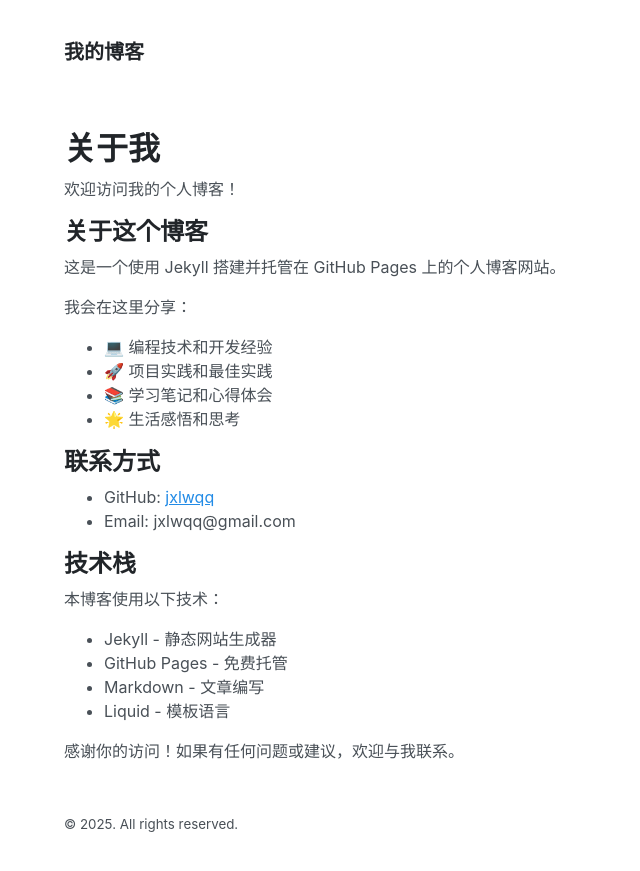
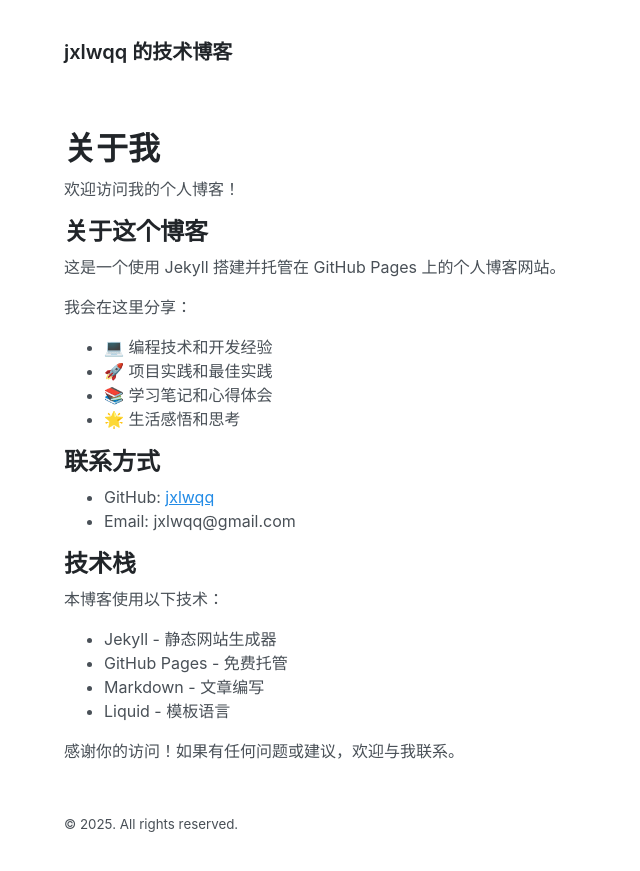
Before and after one commit to jxlwqq/jxlwqq.github.io, a Jekyll site: the page built from about.md, in a window 1280 px wide. Shown: the top 871 px of the page, without its empty margins (0-640 px from the left). Built offline with Jekyll 4.4.1, drawn with Linux system fonts in a browser that asks for light colours.

Commit message:
Update site title to include author's name

```diff
--- a/_config.yml
+++ b/_config.yml
@@ -1,5 +1,5 @@
 # 网站设置
-title: 我的博客
+title: jxlwqq 的技术博客
 description: 欢迎来到我的个人博客
 baseurl: "" # 子路径，例如 /blog
 url: "https://jxlwqq.github.io" # 网站的基础 URL
```
